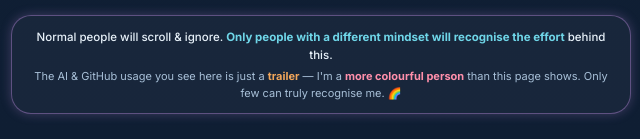
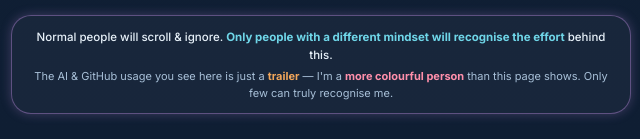
Before and after one commit to preethambrgowda-del/portfolio, a plain HTML site: page index.html in a window 1280 px wide. Shown: the part 4420-4559 px from the top of the page, 319-959 px from the left. Drawn offline with Linux system fonts and the light colour scheme.

```diff
--- a/index.html
+++ b/index.html
@@ -200,5 +200,5 @@
 <div class="award-box"><ul class="award-list"><li>Successfully delivered multiple infotainment software releases for Nissan CDC projects.</li><li>Received <strong style="color:#FFFFFF">Pat on the Back</strong> award for identifying critical defects beyond assigned scope.</li><li>Reduced manual regression efforts through automation and reusable test scripts.</li><li>Recognized for proactive defect identification and quality improvement initiatives.</li></ul></div>
 </section>
 <footer><span>Preetham B R — Senior QA Automation Engineer</span><a class="get-touch" href="mailto:preethambrgowda@gmail.com?subject=Opportunity%20for%20Preetham%20B%20R%20-%20QA%20Automation&body=Hi%20Preetham,%0A%0AI%20saw%20your%20portfolio%20and%20want%20to%20connect.">Get in touch</a></footer>
-<div class="mindset-wrap"><div class="mindset-box"><p><span class="mindset-emoji"></span> Normal people will scroll & ignore. <b>Only people with a different mindset will recognise the effort</b> behind this.</p><p class="mindset-small">The AI & GitHub usage you see here is just a <span class="amber">trailer</span> — I'm a <span class="pink">more colourful person</span> than this page shows. Only few can truly recognise me. 🌈</p></div></div>
+<div class="mindset-wrap"><div class="mindset-box"><p><span class="mindset-emoji"></span> Normal people will scroll & ignore. <b>Only people with a different mindset will recognise the effort</b> behind this.</p><p class="mindset-small">The AI & GitHub usage you see here is just a <span class="amber">trailer</span> — I'm a <span class="pink">more colourful person</span> than this page shows. Only few can truly recognise me. </p></div></div>
 </div></body></html>
```
